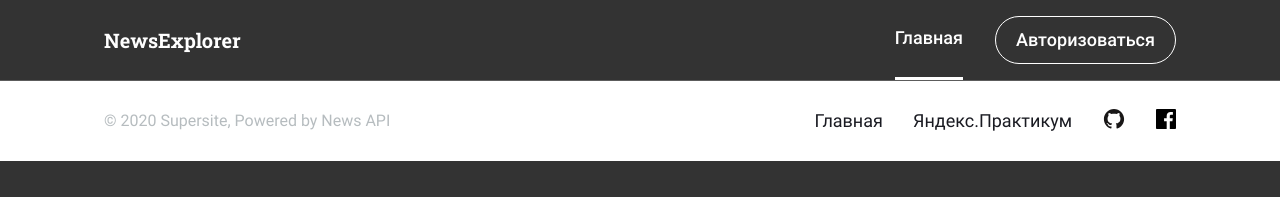
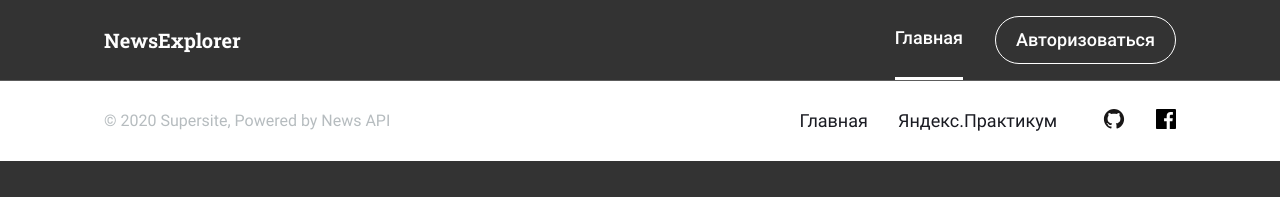
Before and after one commit to OlgaGidion/news-explorer-frontend, a React (Create React App) app: page / in a window 1280 px wide. Shown: the top 197 px of the page. Built offline with nearby package versions, Linux system fonts and the light colour scheme.

Commit message:
Working on footer

```diff
--- a/src/components/Footer/Footer.css
+++ b/src/components/Footer/Footer.css
@@ -12,7 +12,15 @@
   font-size: 16px;
 }
 
-.footer__list {
+.footer__text-list {
+  padding: 0;
+  margin: 0 45px 0 0;
+  display: flex;
+  align-items: center;
+  list-style-type: none;
+}
+
+.footer__icon-list {
   padding: 0;
   margin: 0;
   display: flex;
--- a/src/components/Footer/Footer.js
+++ b/src/components/Footer/Footer.js
@@ -5,20 +5,22 @@ import facebookImage from '../../images/facebook.svg';
 const Footer = () => (
   <footer className="footer">
     <div className="footer__info">&copy; 2020 Supersite, Powered by News API</div>
-    <ul className="footer__list">
+    <ul className="footer__text-list">
       <li className="footer__item">
         <a className="footer__link" href="#">Главная</a>
       </li>
       <li className="footer__item">
         <a className="footer__link" href="#">Яндекс.Практикум</a>
       </li>
+    </ul>
+    <ul className="footer__icon-list">
       <li className="footer__item">
-        <a className="footer__link" href="#">
+        <a href="#">
           <img className="footer__icon" src={githubImage} alt="github" />
         </a>
       </li>
       <li className="footer__item">
-        <a className="footer__link" href="#">
+        <a href="#">
           <img className="footer__icon" src={facebookImage} alt="facebook" />
         </a>
       </li>
```
